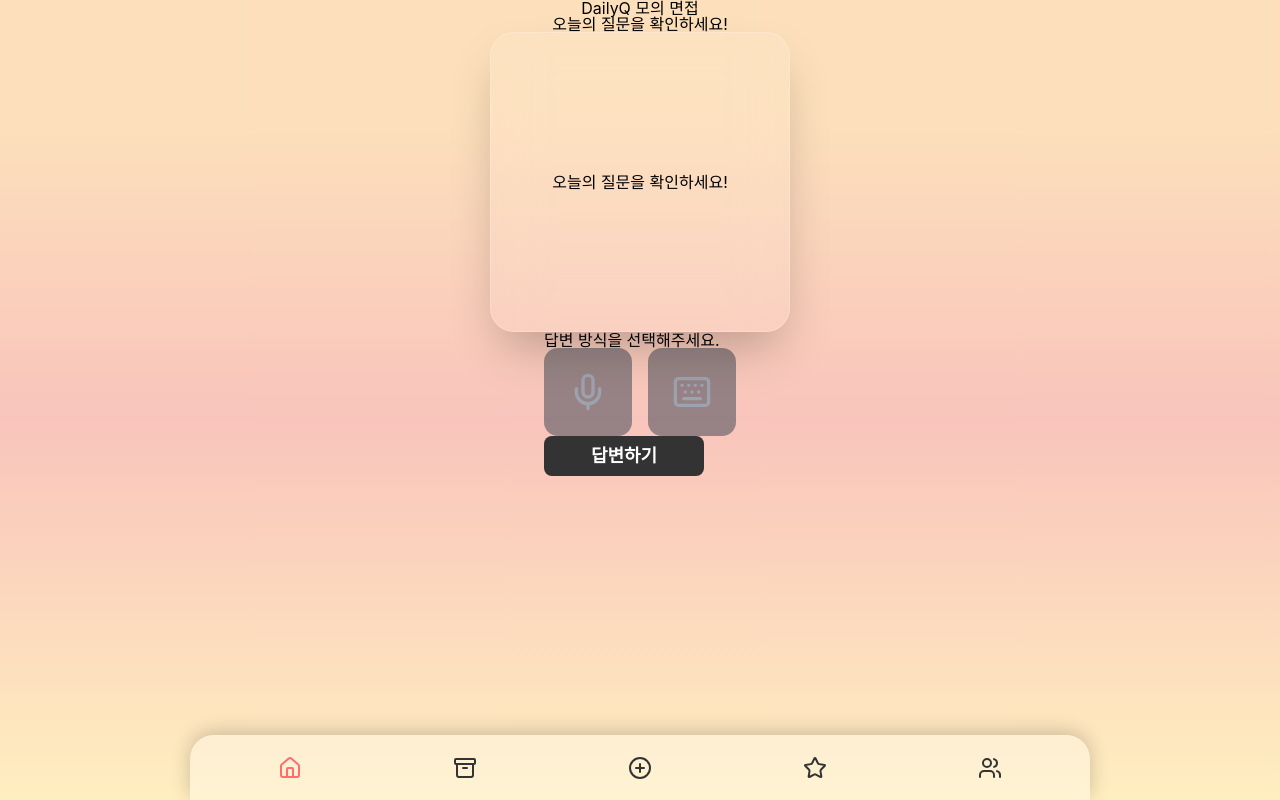
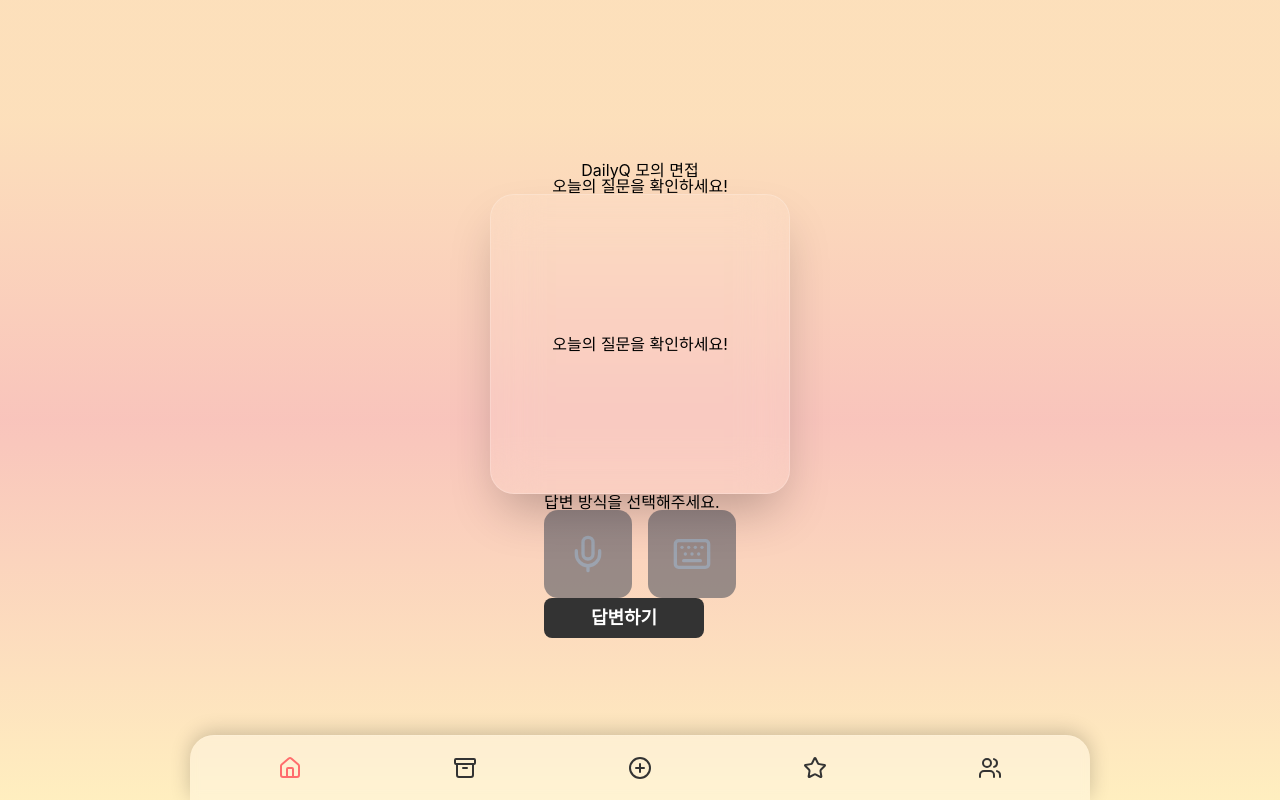
Before and after one commit to kakao-tech-campus-3rd-step3/Team5_FE, a React (Vite) app: page / in a window 1280 px wide. Built offline with nearby package versions, Linux system fonts and the light colour scheme; no server answers.

Commit message:
refactor: MainLayout 스타일링 수정

```diff
--- a/src/shared/layouts/MainLayout.tsx
+++ b/src/shared/layouts/MainLayout.tsx
@@ -5,11 +5,9 @@ import Navigation from '../components/Navigation/Navigation';
 const MainLayout = () => {
   return (
     <>
-      <main>
-        <Wrapper>
-          <Outlet />
-        </Wrapper>
-      </main>
+      <Wrapper>
+        <Outlet />
+      </Wrapper>
       <Navigation />
     </>
   );
@@ -17,6 +15,6 @@ const MainLayout = () => {
 
 export default MainLayout;
 
-const Wrapper = styled.div`
+const Wrapper = styled.main`
   height: 100%;
 `;
```
